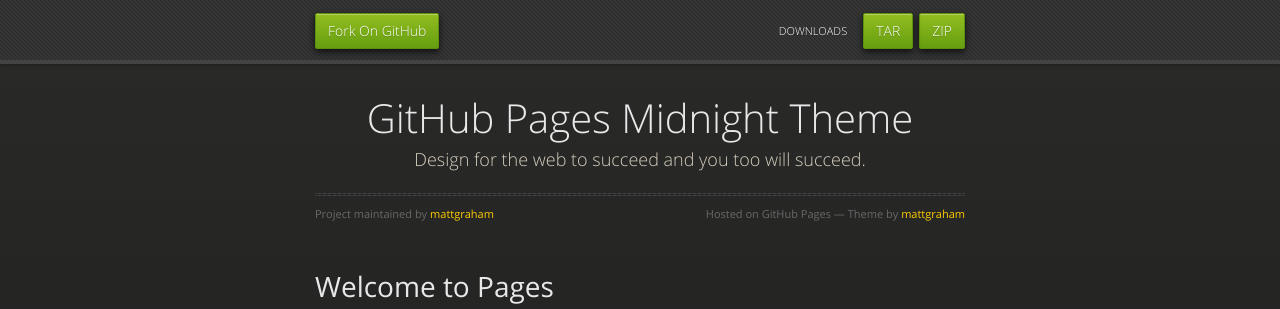
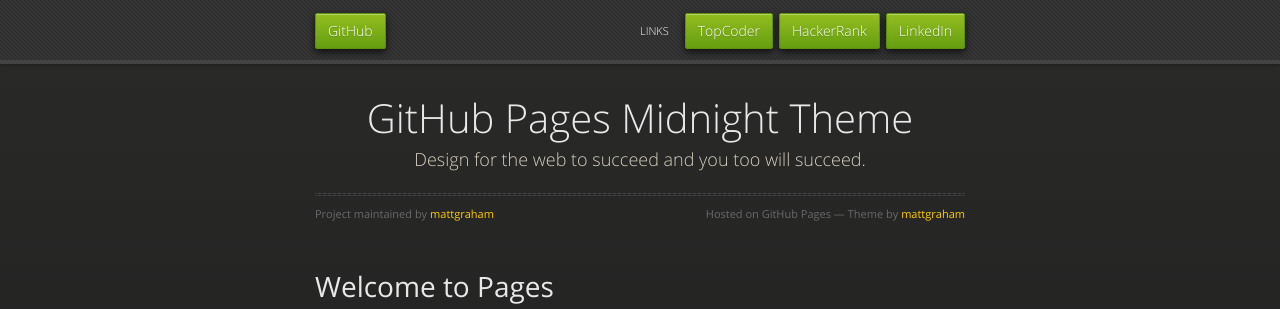
Before and after one commit to krutarthjoshi18/krutarthjoshi18.github.io, a plain HTML site: page index.html in a window 1280 px wide. Shown: the top 309 px of the page. Drawn offline with nearby package versions, Linux system fonts and the light colour scheme.

Commit message:
UpdatedIndex

```diff
--- a/index.html
+++ b/index.html
@@ -21,10 +21,11 @@
 
       <div id="header">
         <nav>
-          <li class="fork"><a href="https://github.com/mattgraham/Midnight">Fork On GitHub</a></li>
-          <li class="downloads"><a href="https://github.com/mattgraham/Midnight/zipball/master">ZIP</a></li>
-          <li class="downloads"><a href="https://github.com/mattgraham/Midnight/tarball/master">TAR</a></li>
-          <li class="title">DOWNLOADS</li>
+          <li class="fork"><a href="https://github.com/krutarthjoshi18">GitHub</a></li>
+          <li class="downloads"><a href="https://www.linkedin.com/in/krutarthjoshi18">LinkedIn</a></li>
+          <li class="downloads"><a href="https://www.hackerrank.com/krutarthjoshi18">HackerRank</a></li>
+          <li class="downloads"><a href="https://www.topcoder.com/members/kjoshi24/">TopCoder</a></li>
+          <li class="title">LINKS</li>
         </nav>
       </div><!-- end header -->
 
```
